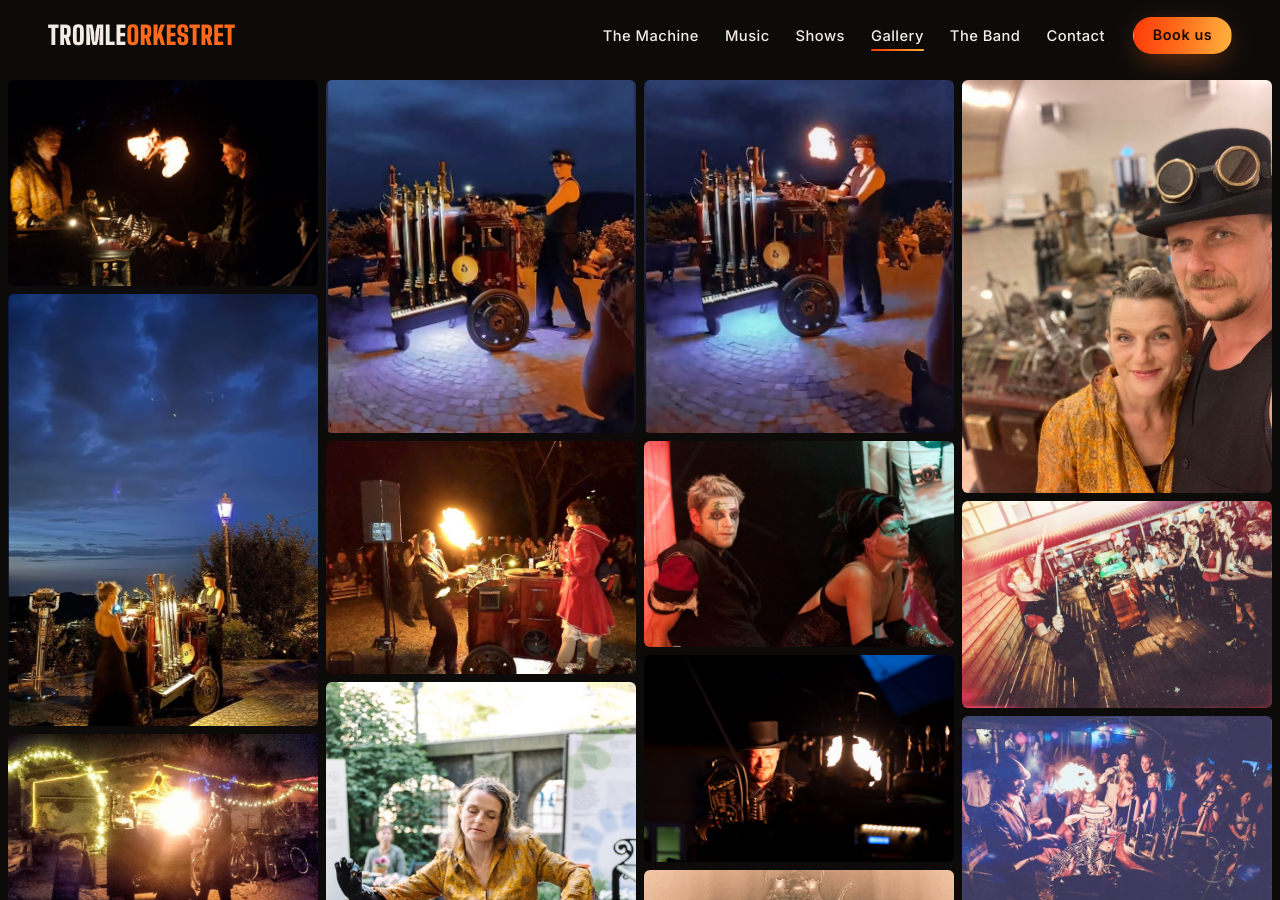
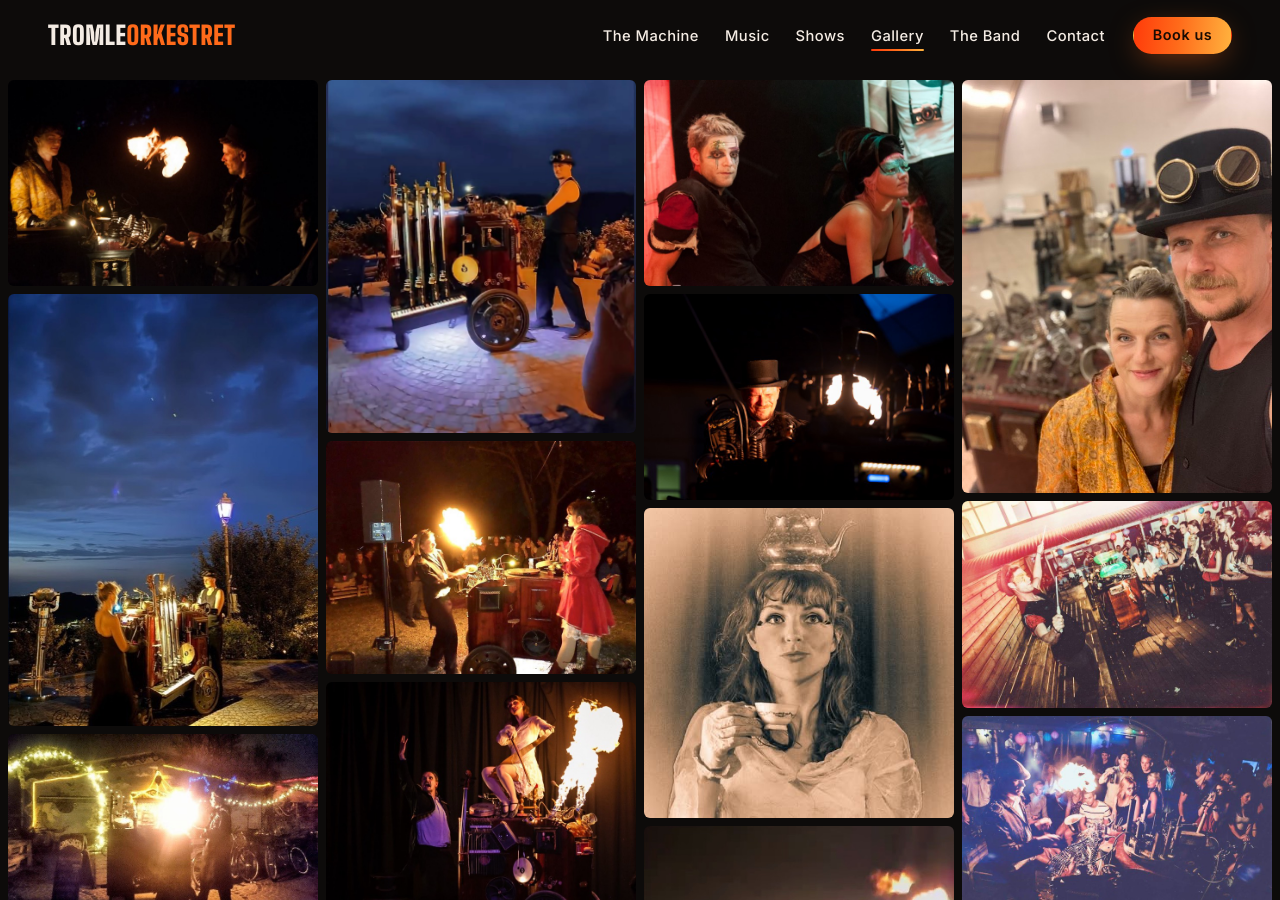
Before and after one commit to robotic4udio/tromleorkestret, a Jekyll site: the page built from _pages/gallery.html, in a window 1280 px wide and 900 px high. Built offline with Jekyll 4.4.1, drawn with Linux system fonts in a browser that asks for light colours.

Commit message:
Gallery: remove Lyden af København photo 038
Co-Authored-By: Claude Opus 5.5 <noreply@anthropic.com>

```diff
--- a/_data/gallery.yml
+++ b/_data/gallery.yml
@@ -33,7 +33,6 @@
 260-bastion1.jpg: [720, 540]
 270-trorkjul16.jpg: [480, 720]
 280-byggefestival-013.jpg: [720, 480]
-281-lyden-af-kbh-038.jpg: [480, 720]
 290-mads-img-9424.jpg: [720, 540]
 300-madness.jpg: [720, 653]
 310-fm-hq-70.jpg: [720, 480]
```
Also changed, not shown: images/gallery/281-lyden-af-kbh-038.jpg (deleted), images/gallery/thumbs/281-lyden-af-kbh-038.jpg (deleted).
